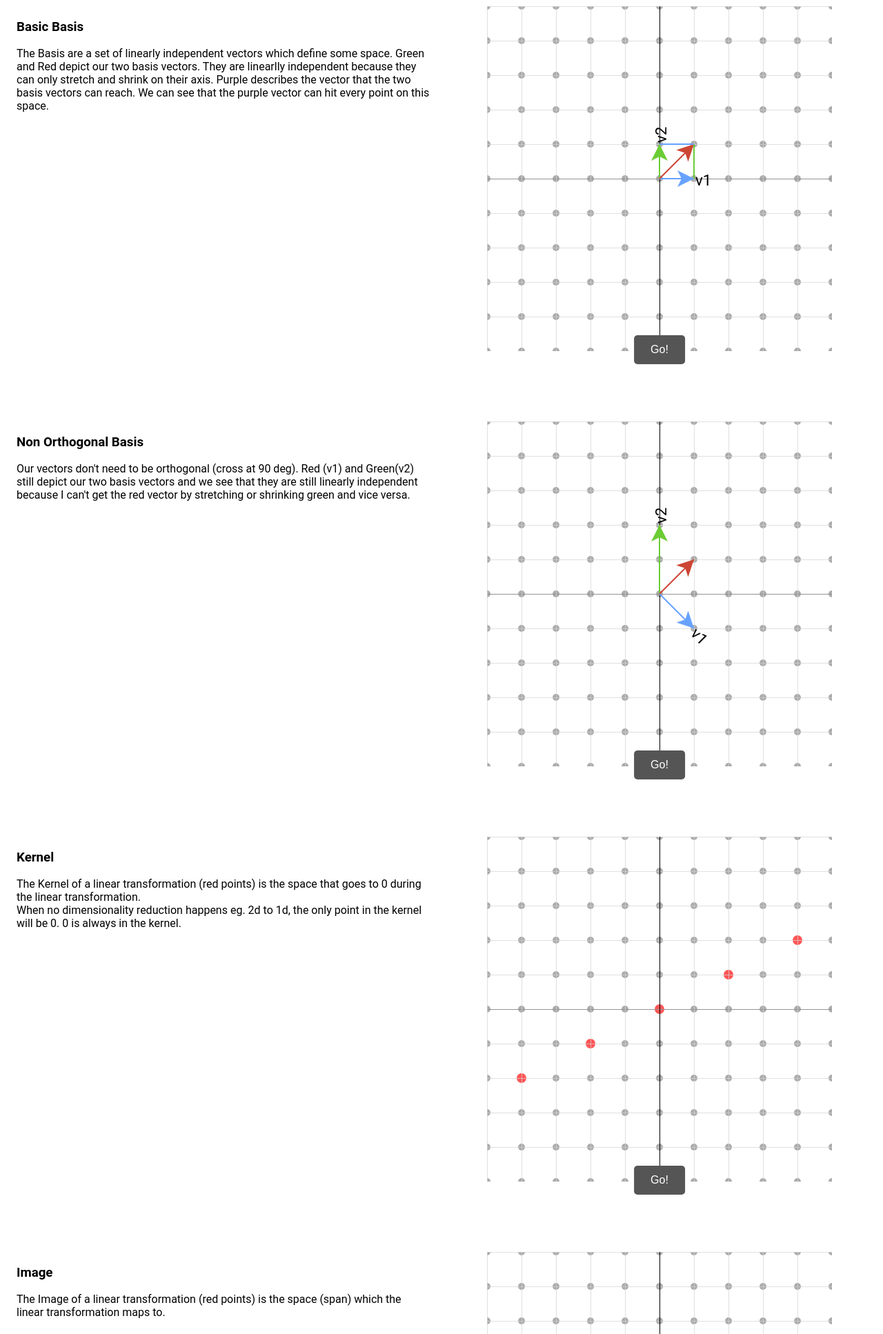
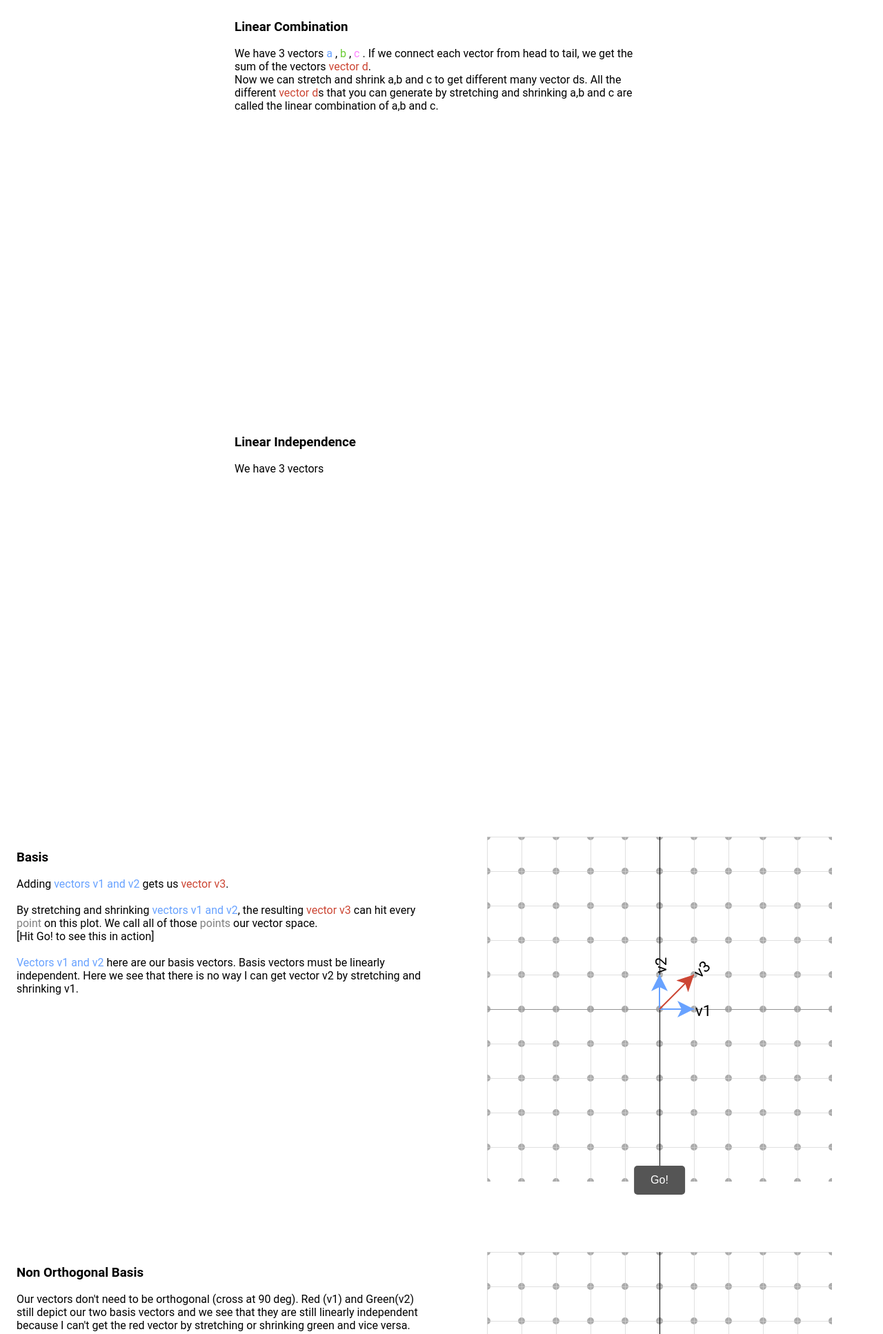
Before and after one commit to kzenstratus/kzen, a Flask app: page / in a window 1280 px wide. Shown: the top 1934 px of the page at 69% size. Run offline with Flask 2, Linux system fonts and the light colour scheme.

Commit message:
adding start of linear combination and linear independence

```diff
--- a/app/static/concepts/lin_alg/lin_alg_vars.js
+++ b/app/static/concepts/lin_alg/lin_alg_vars.js
@@ -12,14 +12,59 @@ linAlgGlobalVar = {"plotDomain" : [-5,5]
 				}
 
 
+
+
+var vecCoordJsonOrtho = {"xVec" : {"coordList" : [[[0,0], [1, 0]]
+                                              , [[0,0], [4,0]]
+                                              , [[0,0], [-2,0]]
+                                              , [[0,0], [-2,0]]
+                                              , [[0,0], [-2,0]]
+                                              , [[0,0], [3,0]]
+                                              ]
+                                              , "color" : "#68a2ff" // blue
+                                              , "label" : "v1"
+                                }
+                                , "yVec" : {"coordList" : [[[0,0], [0,1]]
+                                                     , [[0,0], [0,1]]
+                                                     , [[0,0], [0,1]]
+                                                     , [[0,0], [0,4]]
+                                                     , [[0,0], [0,-2]]
+                                                     , [[0,0], [0,-4]]
+                                                     ]
+                                        , "color" : "#68a2ff" // "#6bcc35" // green
+                                        , "label" : "v2"
+                                      }
+                                    };
+            // Calculate the sum of vectors.
+vecCoordJsonOrtho = Object.assign(vecCoordJsonOrtho
+		, {"vec" : {"coordList" : math.add(vecCoordJsonOrtho.xVec.coordList, vecCoordJsonOrtho.yVec.coordList)
+					   ,"color" : "#cc4634"
+					   , "label" : "v3"
+					}
+				})
+            // vecCoordJsonOrtho = Object.assign(vecCoordJsonOrtho
+            //                                   , {"xVecHelp" : {"coordList" : math.add(swapVecCoord(vecCoordJsonOrtho.xVec.coordList), vecCoordJsonOrtho.vec.coordList)
+            //                                                   , "isLine" : true
+            //                                                   , "color" : "#6bcc35"
+
+            //                                                 }
+            //                                     , "yVecHelp" : {"coordList" : math.add(swapVecCoord(vecCoordJsonOrtho.yVec.coordList), vecCoordJsonOrtho.vec.coordList)
+            //                                                   , "isLine" : true
+            //                                                   , "color" : "#68a2ff"
+
+            //                                                 }
+            //                                      })
+            //
 basisPayload = {"conceptId" : "basis"
 				, "buttonId" : "basis_transform"
 				, "duration" : 1500
 				, "tarColor" : "red"
+				, "vecCoordJson": vecCoordJsonOrtho
 				// , "highlightSpace" : [18, 39, 60, 81, 102]
 				// , "listNextDotSpaces" : [kernelNextDotSpace, startSpace]
 				//
 			}
+
 basisNonOrthoPayload = {"conceptId" : "basis_non_ortho"
 						, "buttonId" : "basis_non_ortho_transform"
 						, "duration" : 1500
--- a/app/templates/index.html
+++ b/app/templates/index.html
@@ -25,60 +25,94 @@
 
 <body>
 
+  <div class = 'concept-container' id = "linear-combination">
+    <div class = 'concept-text'>
+
+      <h3>Linear Combination</h3>
+      <p>
+        We have 3 vectors
+        <font color = "#68a2ff">a </font>,
+        <font color = "#6bcc35">b </font>,
+        <font color = "#ff80ff">c </font>.
+        If we connect each vector from head to tail, we get the sum of the vectors <font color = "#cc4634">vector d</font>.
+        <br>
+        Now we can stretch and shrink a,b and c to get different many vector ds.
+        All the different <font color = "#cc4634">vector d</font>s that you can generate by stretching and shrinking a,b and c are called the linear combination of a,b and c.
+      </p>
+
+    </div>
+
+
+
+        <script type="text/javascript">
+
+          var linIndep = new DisplayConceptExamplePlot({conceptId : imagePayload.conceptId
+                , conceptExampleId : "image-example"
+                , buttonId : imagePayload.buttonId
+                , xDomain : linAlgGlobalVar.plotDomain
+                , yDomain : linAlgGlobalVar.plotDomain
+                , height : linAlgGlobalVar.plotHeight
+                , width : linAlgGlobalVar.plotWidth
+                , numTicks : linAlgGlobalVar.numTicks
+                , tarColor : imagePayload.tarColor
+                , tarSpace : imagePayload.highlightSpace
+                , listNextDotSpaces : imagePayload.listNextDotSpaces
+                })
+
+          </script>
+
+  </div>
+
+  <div class = 'concept-container' id = "linear-independence">
+    <div class = 'concept-text'>
+
+      <h3>Linear Independence</h3>
+      <p>
+        We have 3 vectors
+      </p>
+
+    </div>
+
+
+
+        <script type="text/javascript">
+
+          var linIndep = new DisplayConceptExamplePlot({conceptId : imagePayload.conceptId
+                , conceptExampleId : "image-example"
+                , buttonId : imagePayload.buttonId
+                , xDomain : linAlgGlobalVar.plotDomain
+                , yDomain : linAlgGlobalVar.plotDomain
+                , height : linAlgGlobalVar.plotHeight
+                , width : linAlgGlobalVar.plotWidth
+                , numTicks : linAlgGlobalVar.numTicks
+                , tarColor : imagePayload.tarColor
+                , tarSpace : imagePayload.highlightSpace
+                , listNextDotSpaces : imagePayload.listNextDotSpaces
+                })
+
+          </script>
+
+  </div>
 
   <div class = 'concept-container' id = "basis">
     <div class = 'concept-text'>
-      <h3>Basic Basis</h3>
+      <h3> Basis</h3>
       <p>
-        The Basis are a set of linearly independent vectors which define some space.
-        Green and Red depict our two basis vectors. They are linearlly independent because they can only stretch and shrink on their axis. Purple describes the vector that the two basis vectors can reach. We can see that the purple vector can hit every point on this space.
+        Adding <font color = "#68a2ff">vectors v1 and v2</font> gets us <font color = "#cc4634">vector v3</font>.
+        <br><br>
+        By stretching and shrinking <font color = "#68a2ff">vectors v1 and v2</font>, the resulting <font color = "#cc4634">vector v3</font> can hit every <font color = "grey">point</font> on this plot. We call all of those <font color = "grey">points</font> our vector space.
+        <br>
+        [Hit Go! to see this in action]
+        <br><br>
+        <font color = "#68a2ff">Vectors v1 and v2</font> here are our basis vectors.
+        Basis vectors must be linearly independent. Here we see that there is no way I can get vector v2 by stretching and shrinking v1.
+
       </p>
 
     </div>
 
         <script type="text/javascript">
           // Read in linAlgGlobalVar and kernelPayload
-
-          var vecCoordJsonOrtho = {"xVec" : {"coordList" : [[[0,0], [1, 0]]
-                                              , [[0,0], [4,0]]
-                                              , [[0,0], [-2,0]]
-                                              , [[0,0], [-2,0]]
-                                              , [[0,0], [-2,0]]
-                                              , [[0,0], [3,0]]
-                                              ]
-                                              , "color" : "#68a2ff" // blue
-                                              , "label" : "v1"
-                                }
-                                , "yVec" : {"coordList" : [[[0,0], [0,1]]
-                                                     , [[0,0], [0,1]]
-                                                     , [[0,0], [0,1]]
-                                                     , [[0,0], [0,4]]
-                                                     , [[0,0], [0,-2]]
-                                                     , [[0,0], [0,-2]]
-                                                     ]
-                                        , "color" : "#6bcc35" // "#6bcc35" // green
-                                        , "label" : "v2"
-                                      }
-                                    };
-            // Calculate the sum of vectors.
-            vecCoordJsonOrtho = Object.assign(vecCoordJsonOrtho
-                                              , {"vec" : {"coordList" : math.add(vecCoordJsonOrtho.xVec.coordList, vecCoordJsonOrtho.yVec.coordList)
-                                                  ,"color" : "#cc4634"
-                                                          }
-                                                        })
-            vecCoordJsonOrtho = Object.assign(vecCoordJsonOrtho
-                                              , {"xVecHelp" : {"coordList" : math.add(swapVecCoord(vecCoordJsonOrtho.xVec.coordList), vecCoordJsonOrtho.vec.coordList)
-                                                              , "isLine" : true
-                                                              , "color" : "#6bcc35"
-
-                                                            }
-                                                , "yVecHelp" : {"coordList" : math.add(swapVecCoord(vecCoordJsonOrtho.yVec.coordList), vecCoordJsonOrtho.vec.coordList)
-                                                              , "isLine" : true
-                                                              , "color" : "#68a2ff"
-
-                                                            }
-                                                 })
-
 
 
           var basisOrtho = new DisplayConceptExamplePlot({conceptId : basisPayload.conceptId
@@ -91,7 +125,7 @@
                 , numTicks : linAlgGlobalVar.numTicks
                 , tarColor : basisPayload.tarColor
                 , tarSpace : basisPayload.highlightSpace
-                , vecCoordJson: vecCoordJsonOrtho
+                , vecCoordJson: basisPayload.vecCoordJson
                 , duration: basisPayload.duration
               })
 
```
